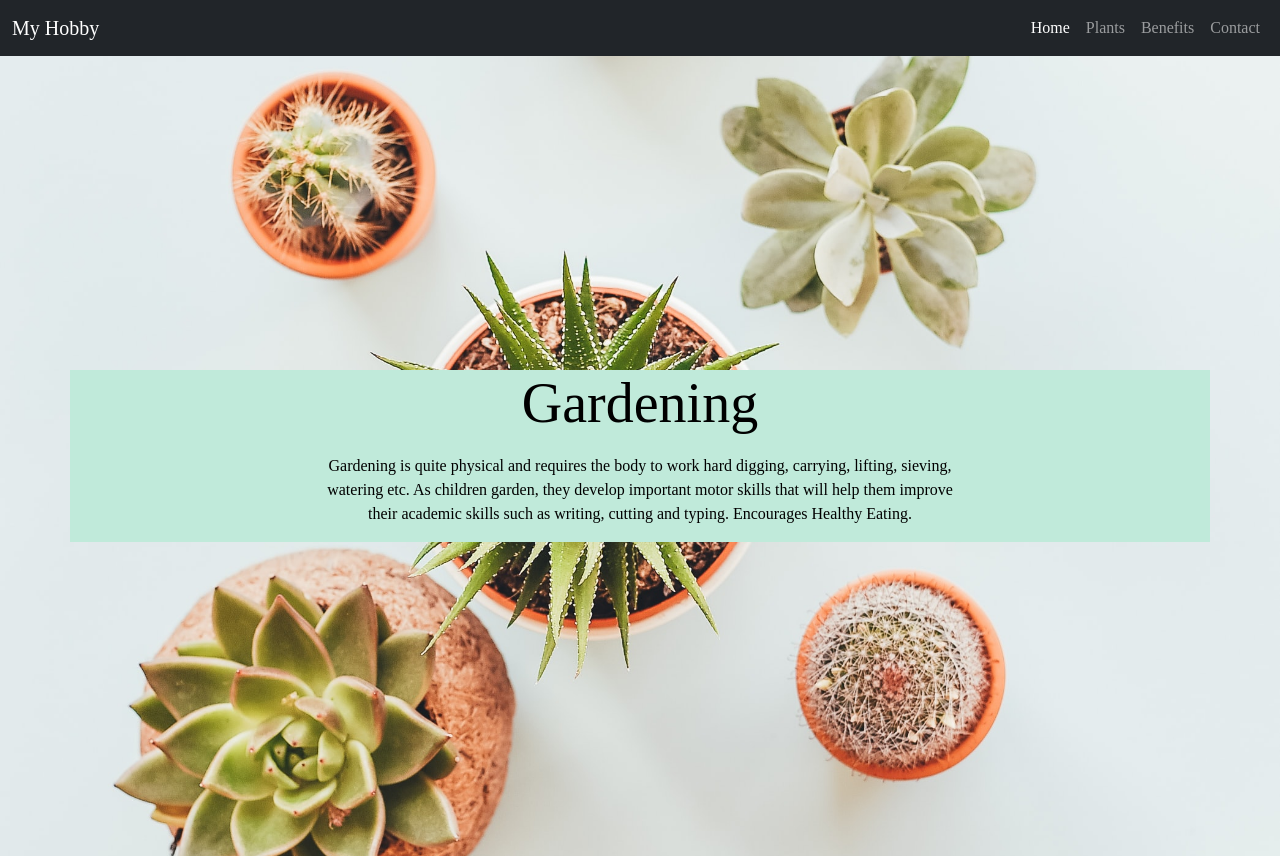
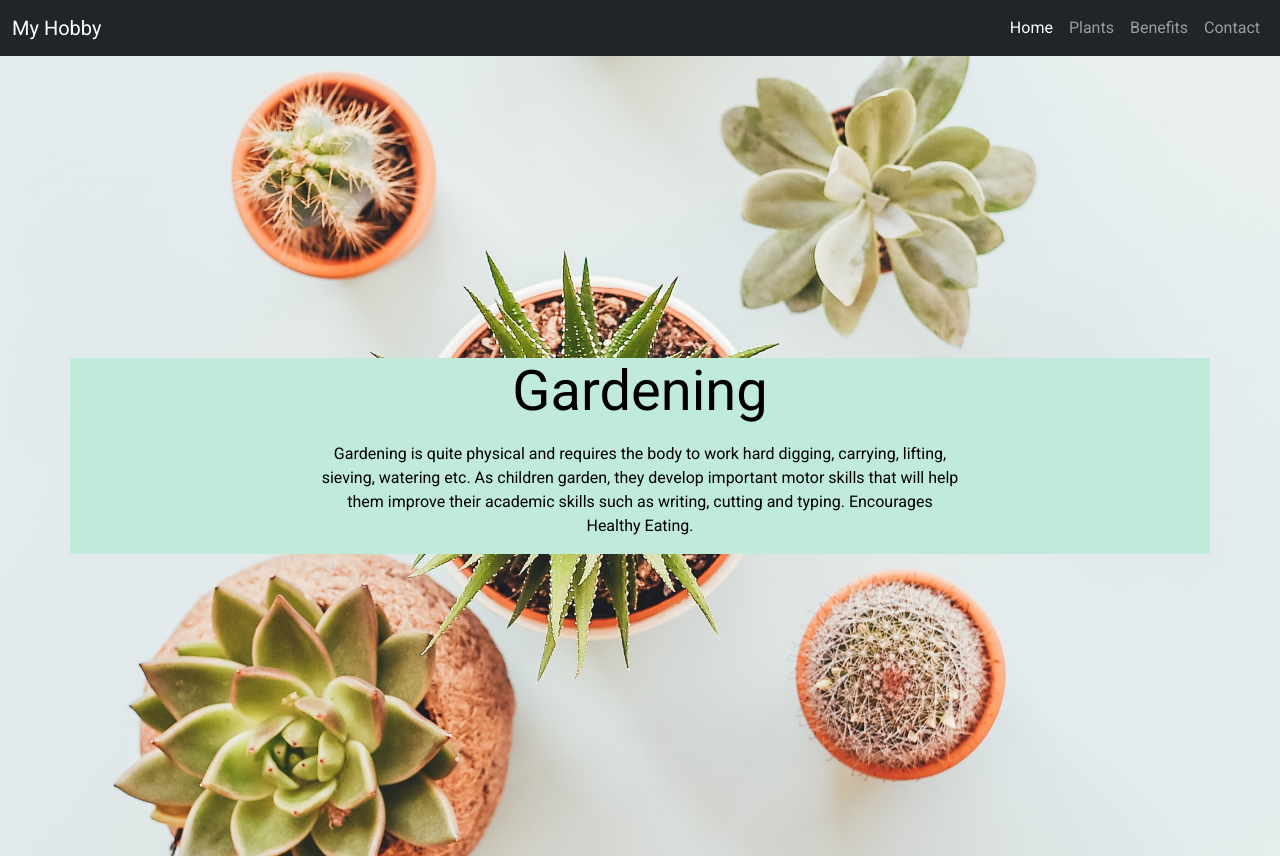
Before and after one commit to naaz166/hobby-website, a plain HTML site: page index.html in a window 1280 px wide. Drawn offline with nearby package versions, Linux system fonts and the light colour scheme.

Commit message:
changed font

```diff
--- a/index.html
+++ b/index.html
@@ -10,6 +10,9 @@
     integrity="sha384-1BmE4kWBq78iYhFldvKuhfTAU6auU8tT94WrHftjDbrCEXSU1oBoqyl2QvZ6jIW3" crossorigin="anonymous">
   <link rel="stylesheet" href="https://cdn.jsdelivr.net/npm/bootstrap-icons@1.3.0/font/bootstrap-icons.css">
   <link rel="stylesheet" href="style.css">
+  <style>
+    @import url('https://fonts.googleapis.com/css2?family=Roboto:wght@400;900&display=swap');
+  </style>
   <title>My Hobby Website</title>
 </head>
 
--- a/style.css
+++ b/style.css
@@ -1,70 +1,52 @@
-/* @import
-url('https://fonts.googleapis.com/css2?family=Montserrat:ital,wght@1,300&family=Poppins:wght@400;500;600;700&family=Ubuntu:wght@400;500;700&display=swap');
-* */
-*
-{
+@import url("https://fonts.googleapis.com/css2?family=Roboto:wght@400;900&display=swap");
+
+* {
   margin: 0;
-padding:0;
-
+  padding: 0;
 }
-*{
+* {
   box-sizing: border-box;
 }
-body{
-font-family: montserrat;
+body {
+  font-family: "Roboto", sans-serif;
 }
 
 .hero {
-    background-image: url(../images/cover4.jpg);;
+  background-image: url(../images/cover4.jpg);
   background-position: center;
   background-size: cover;
   background-attachment: fixed;
   position: relative;
-
 }
 
-/* .hero::after {
-    content: "";
-    width: 100%;
-    height: 100%;
-    position: absolute;
-    top: 0;
-    left: 0;
-    /* background-color: gray; */
-/* } */
-
-ul li a:hover{
-color:coral;
-} */
-
-.flowerImageRow{
-display:flex;
+ul li a:hover {
+  color: coral;
+}
+*/ .flowerImageRow {
+  display: flex;
   flex-direction: row;
   background-color: olive;
   text-align: center;
   flex-wrap: wrap;
-flex-grow:shrink ;
-
+  flex-grow: shrink;
 }
-.title{
+.title {
   text-align: center;
   font-style: italic;
   height: 100px;
-background-color:rgb(30, 23, 24)
-
+  background-color: rgb(30, 23, 24);
 }
-.h1-header{
+.h1-header {
   font-style: oblique;
   color: rgb(36, 124, 95);
   text-align: center;
   height: 100px;
-position: relative; ;
+  position: relative;
 }
-.larger-image{
+.larger-image {
   width: 500px;
-
 }
-.h3-class{
+.h3-class {
   font-size: 30px;
 }
 * {
@@ -113,7 +95,7 @@ main {
   height: 100%;
   padding: 40px;
 }
-.container{
+.container {
   background-color: rgb(192, 234, 218);
   /* opacity: 0.1; */
 }
```
Lines whose indentation alone changed are shown as unchanged.
